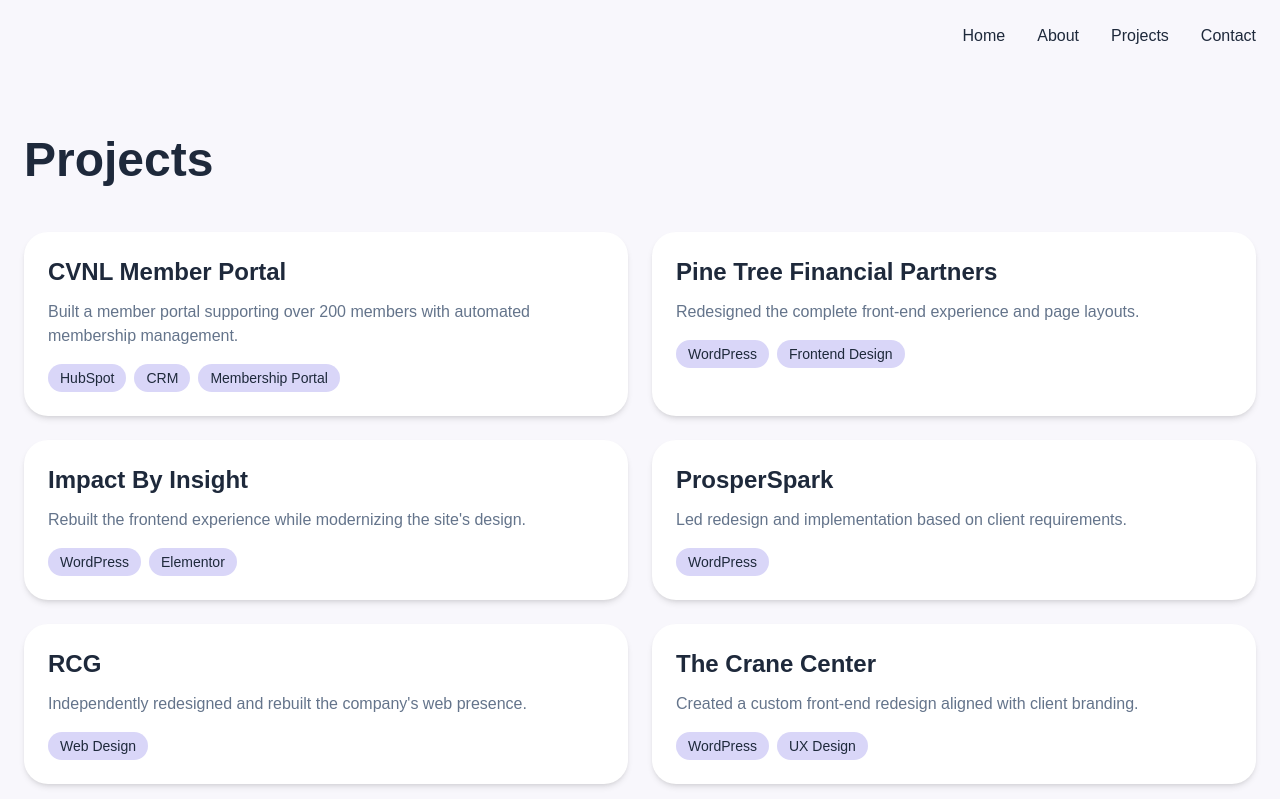
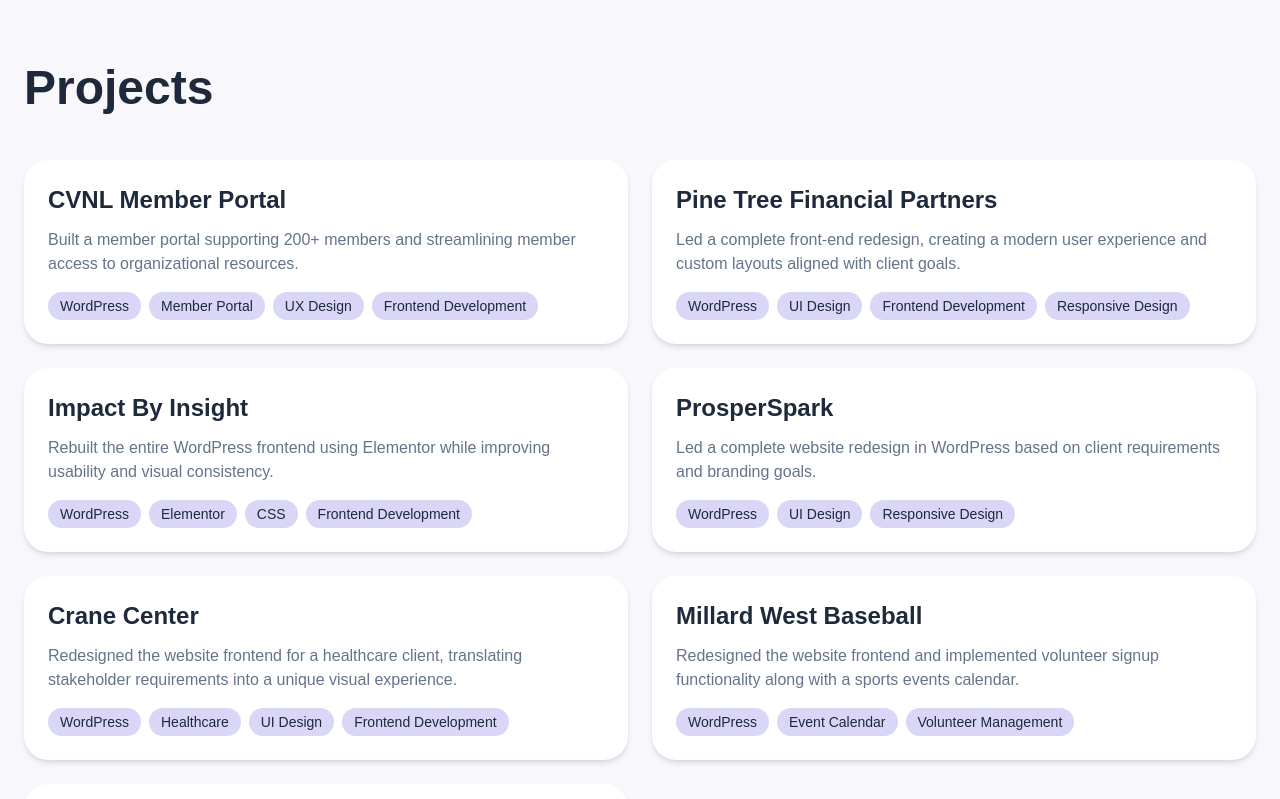
Before and after one commit to catalinarw/catalina-portfolio, a React (Vite) app: page /projects in a window 1280 px wide. Shown: the top 799 px of the page. Built offline with nearby package versions, Linux system fonts and the light colour scheme.

Commit message:
Implement project data model and dynamic featured projects

```diff
--- a/src/App.jsx
+++ b/src/App.jsx
@@ -1,6 +1,6 @@
 import { BrowserRouter, Routes, Route } from "react-router-dom";
 
-import Navbar from "./components/Navbar";
+
 
 import Home from "./pages/Home";
 import About from "./pages/About";
@@ -10,7 +10,7 @@
 function App() {
   return (
     <BrowserRouter>
-      <Navbar />
+
 
       <Routes>
         <Route path="/" element={<Home />} />
--- a/src/components/Hero.jsx
+++ b/src/components/Hero.jsx
@@ -1,5 +1,5 @@
 import { Link } from "react-router-dom";
-
+import projects from "../data/projects";
 function Hero() {
   return (
     <section className="min-h-screen bg-site p-6 md:p-12">
@@ -161,61 +161,19 @@
 
   <div className="space-y-6">
 
-              <div>
+    {projects
+      .filter(project => project.featured)
+      .map(project => (
+        <div key={project.id}>
           <h5 className="font-semibold text-xl">
-                  CVNL Member Portal
+            {project.title}
           </h5>
 
           <p>
-                  Built a member portal supporting 200+ members.
+            {project.description}
           </p>
         </div>
-
-              <div>
-                <h5 className="font-semibold text-xl">
-                  Pine Tree Financial Partners
-                </h5>
-
-                <p>
-                  Complete front-end redesign and implementation.
-                </p>
-              </div>
-
-              <div>
-                <h5 className="font-semibold text-xl">
-                  Impact By Insight
-                </h5>
-
-                <p>
-                  Rebuilt WordPress frontend using Elementor.
-                </p>
-              </div>
-
-            </div>
-
-            <div className="mt-10 flex gap-4">
-
-              <Link
-                to="/projects"
-                className="btn-primary"
-              >
-                View Projects
-              </Link>
-
-              <Link
-                to="/contact"
-                className="
-                  bg-white
-                  px-6
-                  py-3
-                  rounded-xl
-                  shadow-sm
-                  hover:shadow-md
-                  transition
-                "
-              >
-                Contact Me
-              </Link>
+      ))}
 
   </div>
 
--- a/src/data/projects.js
+++ b/src/data/projects.js
@@ -2,52 +2,103 @@
   {
     id: 1,
     title: "CVNL Member Portal",
-    technologies: ["HubSpot", "CRM", "Membership Portal"],
+    slug: "cvnl-member-portal",
     description:
-      "Built a member portal supporting over 200 members with automated membership management."
+      "Built a member portal supporting 200+ members and streamlining member access to organizational resources.",
+    technologies: [
+      "WordPress",
+      "Member Portal",
+      "UX Design",
+      "Frontend Development"
+    ],
+    featured: true,
   },
+
   {
     id: 2,
     title: "Pine Tree Financial Partners",
-    technologies: ["WordPress", "Frontend Design"],
+    slug: "pine-tree-financial-partners",
     description:
-      "Redesigned the complete front-end experience and page layouts."
+      "Led a complete front-end redesign, creating a modern user experience and custom layouts aligned with client goals.",
+    technologies: [
+      "WordPress",
+      "UI Design",
+      "Frontend Development",
+      "Responsive Design"
+    ],
+    featured: true,
   },
+
   {
     id: 3,
     title: "Impact By Insight",
-    technologies: ["WordPress", "Elementor"],
+    slug: "impact-by-insight",
     description:
-      "Rebuilt the frontend experience while modernizing the site's design."
+      "Rebuilt the entire WordPress frontend using Elementor while improving usability and visual consistency.",
+    technologies: [
+      "WordPress",
+      "Elementor",
+      "CSS",
+      "Frontend Development"
+    ],
+    featured: true,
   },
+
   {
     id: 4,
     title: "ProsperSpark",
-    technologies: ["WordPress"],
+    slug: "prosperspark",
     description:
-      "Led redesign and implementation based on client requirements."
+      "Led a complete website redesign in WordPress based on client requirements and branding goals.",
+    technologies: [
+      "WordPress",
+      "UI Design",
+      "Responsive Design"
+    ],
+    featured: false,
   },
+
   {
     id: 5,
-    title: "RCG",
-    technologies: ["Web Design"],
+    title: "Crane Center",
+    slug: "crane-center",
     description:
-      "Independently redesigned and rebuilt the company's web presence."
+      "Redesigned the website frontend for a healthcare client, translating stakeholder requirements into a unique visual experience.",
+    technologies: [
+      "WordPress",
+      "Healthcare",
+      "UI Design",
+      "Frontend Development"
+    ],
+    featured: false,
   },
+
   {
     id: 6,
-    title: "The Crane Center",
-    technologies: ["WordPress", "UX Design"],
+    title: "Millard West Baseball",
+    slug: "millard-west-baseball",
     description:
-      "Created a custom front-end redesign aligned with client branding."
+      "Redesigned the website frontend and implemented volunteer signup functionality along with a sports events calendar.",
+    technologies: [
+      "WordPress",
+      "Event Calendar",
+      "Volunteer Management"
+    ],
+    featured: false,
   },
+
   {
     id: 7,
-    title: "Millard West Baseball",
-    technologies: ["WordPress"],
+    title: "RCG",
+    slug: "rcg",
     description:
-      "Redesigned website and implemented volunteer signup and event calendar features."
-  }
+      "Redesigned the website frontend to improve user experience and visual presentation.",
+    technologies: [
+      "Frontend Development",
+      "UI Design"
+    ],
+    featured: false,
+  },
 ];
 
 export default projects;
```
Lines whose indentation alone changed are shown as unchanged.
